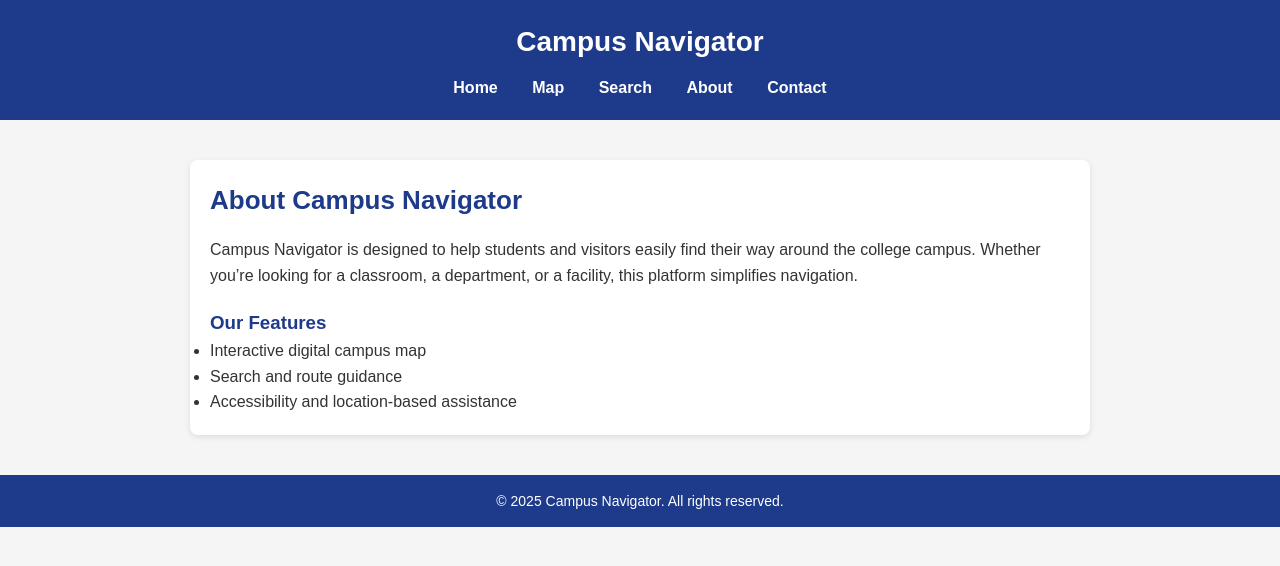
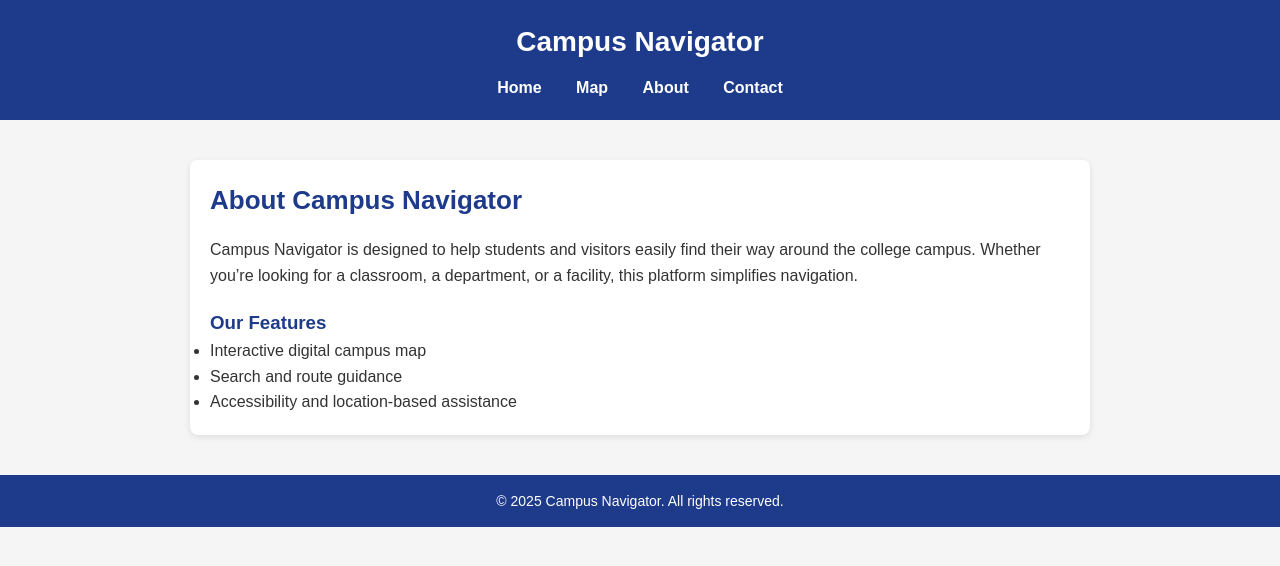
Before and after one commit to shark-tech2025/campus-navigator, a plain HTML site: page about.html in a window 1280 px wide. Drawn offline with Linux system fonts and the light colour scheme.

Commit message:
Fix HTML structure and formatting in about.html

```diff
--- a/about.html
+++ b/about.html
@@ -12,7 +12,6 @@
     <nav>
       <a href="index.html">Home</a>
       <a href="map.html">Map</a>
-      <a href="search.html">Search</a>
       <a href="about.html">About</a>
       <a href="contact.html">Contact</a>
     </nav>
@@ -37,4 +36,5 @@
   </main>
   <footer>© 2025 Campus Navigator. All rights reserved.</footer>
 </body>
+
 </html>
```
